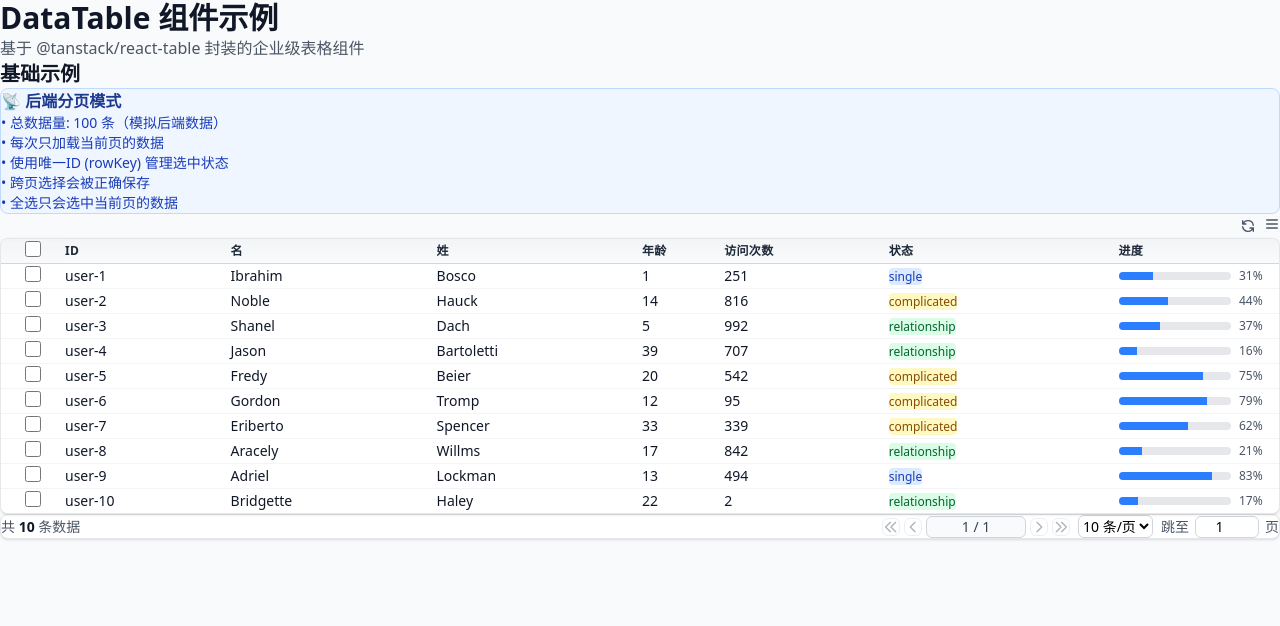
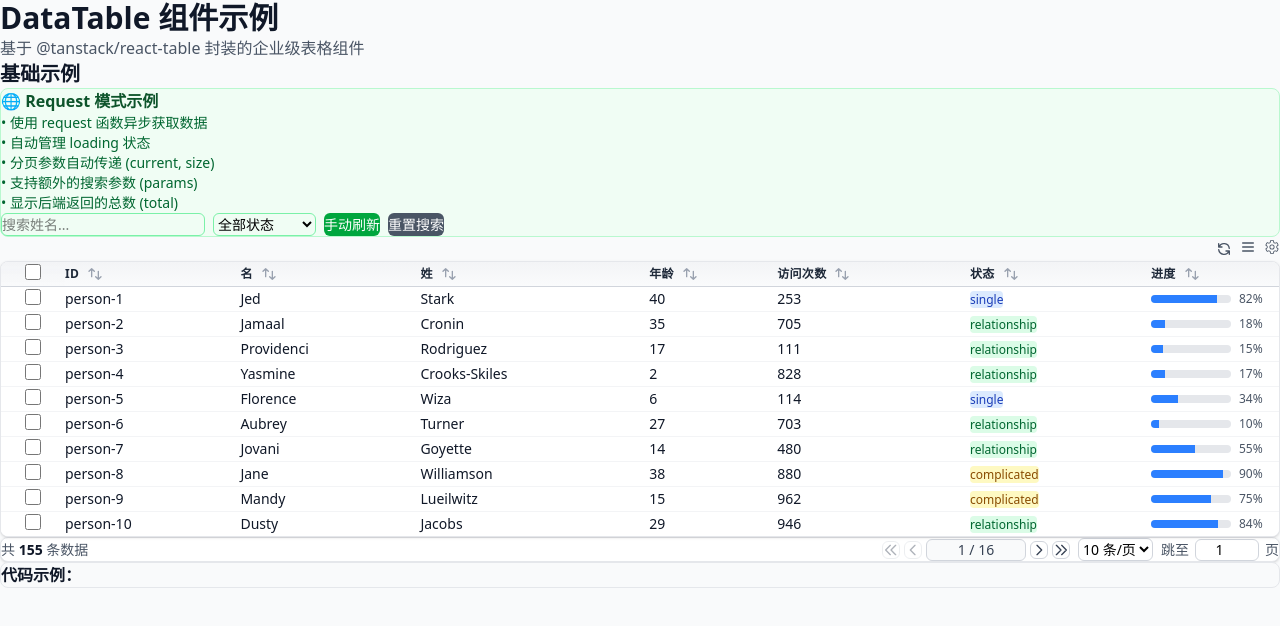
Before and after one commit to ggaris/react-table, a React (Vite) app: page / in a window 1280 px wide. Shown: the top 626 px of the page. Built offline with nearby package versions, Linux system fonts and the light colour scheme.

Commit message:
完成分页封装

```diff
--- a/src/components/table/index.ts
+++ b/src/components/table/index.ts
@@ -4,6 +4,12 @@ export { Checkbox } from "./checkbox";
 export { ColumnFilter } from "./column-filter";
 export { ColumnHeader } from "./column-header";
 export { ColumnVisibility } from "./column-visibility";
-export { DataTable, type DataTableProps, type DataTableRef } from "./table";
+export {
+	DataTable,
+	type DataTableProps,
+	type DataTableRef,
+	type RequestParams,
+	type RequestResult,
+} from "./table";
 export { TableSkeleton } from "./table-skeleton";
 export { type DensityType, ToolBar } from "./toolbar";
--- a/src/components/table/table.tsx
+++ b/src/components/table/table.tsx
@@ -19,7 +19,7 @@ import { type DensityType, ToolBar } from "./toolbar";
  * DataTable Ref 暴露的方法
  */
 export interface DataTableRef<TData = unknown> {
-	/** 刷新表格（调用 onRefresh 回调） */
+	/** 刷新表格（调用 onRefresh 回调或重新执行 request） */
 	refresh: () => void;
 	/** 重置行选择 */
 	resetSelection: () => void;
@@ -35,6 +35,32 @@ export interface DataTableRef<TData = unknown> {
 	setPageSize: (pageSize: number) => void;
 	/** 获取当前页码信息 */
 	getPaginationState: () => { pageIndex: number; pageSize: number };
+	/** 重新加载数据（request 模式） */
+	reload: () => void;
+}
+
+/**
+ * Request 函数的参数类型
+ */
+export interface RequestParams {
+	/** 当前页码（从1开始） */
+	current: number;
+	/** 每页大小 */
+	size: number;
+	/** 额外的搜索/筛选参数 */
+	[key: string]: any;
+}
+
+/**
+ * Request 函数的返回结果类型
+ */
+export interface RequestResult<TData> {
+	/** 当前页的数据 */
+	data: TData[];
+	/** 数据总数 */
+	total: number;
+	/** 是否成功（可选） */
+	success?: boolean;
 }
 
 /**
@@ -43,13 +69,17 @@ export interface DataTableRef<TData = unknown> {
 export interface DataTableProps<TData> {
 	/** 表格行的唯一标识字段名 */
 	rowKey: keyof TData;
-	/** 表格数据 */
-	data: TData[];
+	/** 表格数据（与 request 二选一） */
+	data?: TData[];
+	/** 异步请求数据函数（与 data 二选一） */
+	request?: (params: RequestParams) => Promise<RequestResult<TData>>;
+	/** 传递给 request 的额外参数 */
+	params?: Record<string, any>;
 	/** 列定义 */
 	columns: ColumnDef<TData>[];
 	/** localStorage 存储的 key,用于持久化列的显示/隐藏配置。如果提供，将自动启用列可见性控制 */
 	storageKey?: string;
-	/** 是否显示加载状态 */
+	/** 是否显示加载状态（data 模式使用） */
 	loading?: boolean;
 	/** 是否启用行选择功能 */
 	enableRowSelection?: boolean;
@@ -69,7 +99,7 @@ export interface DataTableProps<TData> {
 	pageSizeOptions?: number[];
 	/** 是否显示工具栏 */
 	showToolBar?: boolean;
-	/** 刷新回调。如果提供，将自动在工具栏显示刷新按钮 */
+	/** 刷新回调。如果提供，将自动在工具栏显示刷新按钮（data 模式使用） */
 	onRefresh?: () => void;
 }
 
@@ -98,10 +128,12 @@ export interface DataTableProps<TData> {
 function DataTableInner<TData>(
 	{
 		rowKey,
-		data,
+		data: externalData,
+		request,
+		params,
 		columns,
 		storageKey,
-		loading = false,
+		loading: externalLoading = false,
 		enableRowSelection = false,
 		enableSorting = true,
 		enablePagination = true,
@@ -115,6 +147,16 @@ function DataTableInner<TData>(
 	}: DataTableProps<TData>,
 	ref: React.Ref<DataTableRef<TData>>,
 ) {
+	// request 模式的状态
+	const [requestData, setRequestData] = React.useState<TData[]>([]);
+	const [requestTotal, setRequestTotal] = React.useState(0);
+	const [requestLoading, setRequestLoading] = React.useState(false);
+
+	// 判断使用哪种模式
+	const isRequestMode = !!request;
+	const data = isRequestMode ? requestData : (externalData || []);
+	const loading = isRequestMode ? requestLoading : externalLoading;
+	const total = isRequestMode ? requestTotal : data.length;
 	// 密度状态
 	const [density, setDensity] = React.useState<DensityType>("default");
 
@@ -168,6 +210,42 @@ function DataTableInner<TData>(
 		}
 	}, [columnVisibility, storageKey]);
 
+	// request 模式下的数据获取函数
+	const fetchData = React.useCallback(async () => {
+		if (!request) return;
+
+		try {
+			setRequestLoading(true);
+			const result = await request({
+				current: pagination.pageIndex + 1, // 转换为从1开始
+				size: pagination.pageSize,
+				...params, // 传入额外参数
+			});
+
+			if (result.success === false) {
+				console.error("数据请求失败");
+				setRequestData([]);
+				setRequestTotal(0);
+			} else {
+				setRequestData(result.data);
+				setRequestTotal(result.total);
+			}
+		} catch (error) {
+			console.error("数据请求异常:", error);
+			setRequestData([]);
+			setRequestTotal(0);
+		} finally {
+			setRequestLoading(false);
+		}
+	}, [request, pagination.pageIndex, pagination.pageSize, params]);
+
+	// request 模式下，当分页或参数变化时自动加载数据
+	React.useEffect(() => {
+		if (isRequestMode) {
+			fetchData();
+		}
+	}, [isRequestMode, fetchData]);
+
 	// 创建表格实例
 	const table = useReactTable({
 		data,
@@ -188,9 +266,13 @@ function DataTableInner<TData>(
 		onPaginationChange: setPagination,
 		getCoreRowModel: getCoreRowModel(),
 		getSortedRowModel: enableSorting ? getSortedRowModel() : undefined,
-		getPaginationRowModel: enablePagination
-			? getPaginationRowModel()
+		// Request 模式使用手动分页，Data 模式使用前端分页
+		manualPagination: isRequestMode,
+		pageCount: isRequestMode
+			? Math.ceil(total / pagination.pageSize)
 			: undefined,
+		getPaginationRowModel:
+			enablePagination && !isRequestMode ? getPaginationRowModel() : undefined,
 	});
 
 	// 当行选择变化时触发回调
@@ -208,8 +290,15 @@ function DataTableInner<TData>(
 		ref,
 		() => ({
 			refresh: () => {
-				if (onRefresh) {
+				if (isRequestMode) {
+					fetchData();
+				} else if (onRefresh) {
 					onRefresh();
+				}
+			},
+			reload: () => {
+				if (isRequestMode) {
+					fetchData();
 				}
 			},
 			resetSelection: () => {
@@ -234,7 +323,15 @@ function DataTableInner<TData>(
 				return pagination;
 			},
 		}),
-		[onRefresh, table, rowSelection, pagination, initialPageSize],
+		[
+			isRequestMode,
+			fetchData,
+			onRefresh,
+			table,
+			rowSelection,
+			pagination,
+			initialPageSize,
+		],
 	);
 
 	// 处理行点击 - 同时切换行选择状态
@@ -267,10 +364,14 @@ function DataTableInner<TData>(
 					table={table}
 					showColumnVisibility={!!storageKey}
 					showDensity
-					showRefresh={!!onRefresh}
+					showRefresh={isRequestMode || !!onRefresh}
 					density={density}
 					onDensityChange={setDensity}
-					onRefresh={onRefresh}
+					onRefresh={
+						isRequestMode
+							? fetchData
+							: onRefresh
+					}
 				/>
 			)}
 
@@ -514,7 +615,7 @@ function DataTableInner<TData>(
 						<span className="text-gray-600">
 							共{" "}
 							<span className="font-semibold text-gray-900">
-								{table.getFilteredRowModel().rows.length}
+								{total}
 							</span>{" "}
 							条数据
 						</span>
--- /dev/null
+++ b/src/example/RequestModeExample.tsx
@@ -0,0 +1,230 @@
+import type { ColumnDef } from "@tanstack/react-table";
+import React from "react";
+import {
+	DataTable,
+	type DataTableRef,
+	type RequestParams,
+	type RequestResult,
+} from "../components/table";
+import { makeData } from "./makeData";
+
+type Person = {
+	id: string;
+	firstName: string;
+	lastName: string;
+	age: number;
+	visits: number;
+	status: string;
+	progress: number;
+};
+
+/**
+ * Request 模式示例
+ * 展示如何使用 request 函数从后端获取数据
+ */
+export function RequestModeExample() {
+	const tableRef = React.useRef<DataTableRef<Person>>(null);
+
+	// 模拟后端数据（实际应用中这会在服务器端）
+	// 使用 faker 生成 155 条真实的测试数据
+	const [backendData] = React.useState(() => {
+		const rawData = makeData(155);
+		return rawData.map((item, index) => ({
+			...item,
+			id: `person-${index + 1}`,
+		}));
+	});
+
+	// 搜索参数状态
+	const [searchParams, setSearchParams] = React.useState({
+		keyword: "",
+		status: "",
+	});
+
+	// 定义列
+	const columns = React.useMemo<ColumnDef<Person>[]>(
+		() => [
+			{
+				accessorKey: "id",
+				header: "ID",
+				size: 100,
+			},
+			{
+				accessorKey: "firstName",
+				header: "名",
+			},
+			{
+				accessorKey: "lastName",
+				header: "姓",
+			},
+			{
+				accessorKey: "age",
+				header: "年龄",
+			},
+			{
+				accessorKey: "visits",
+				header: "访问次数",
+			},
+			{
+				accessorKey: "status",
+				header: "状态",
+				cell: (info) => {
+					const status = info.getValue() as string;
+					const statusColors: Record<string, string> = {
+						relationship: "bg-green-100 text-green-800",
+						complicated: "bg-yellow-100 text-yellow-800",
+						single: "bg-blue-100 text-blue-800",
+					};
+					return (
+						<span
+							className={`px-2 py-1 rounded text-xs font-medium ${
+								statusColors[status] || "bg-gray-100 text-gray-800"
+							}`}
+						>
+							{status}
+						</span>
+					);
+				},
+			},
+			{
+				accessorKey: "progress",
+				header: "进度",
+				cell: (info) => {
+					const progress = info.getValue() as number;
+					return (
+						<div className="flex items-center gap-2">
+							<div className="flex-1 h-2 bg-gray-200 rounded-full overflow-hidden">
+								<div
+									className="h-full bg-blue-500 transition-all"
+									style={{ width: `${progress}%` }}
+								/>
+							</div>
+							<span className="text-xs text-gray-600 w-10">{progress}%</span>
+						</div>
+					);
+				},
+			},
+		],
+		[],
+	);
+
+	// 模拟后端请求
+	const fetchData = async (
+		params: RequestParams,
+	): Promise<RequestResult<Person>> => {
+		console.log("请求参数:", params);
+
+		// 模拟网络延迟
+		await new Promise((resolve) => setTimeout(resolve, 800));
+
+		// 模拟筛选
+		let filteredData = [...backendData];
+
+		if (params.keyword) {
+			filteredData = filteredData.filter(
+				(item) =>
+					item.firstName.toLowerCase().includes(params.keyword.toLowerCase()) ||
+					item.lastName.toLowerCase().includes(params.keyword.toLowerCase()),
+			);
+		}
+
+		if (params.status) {
+			filteredData = filteredData.filter(
+				(item) => item.status === params.status,
+			);
+		}
+
+		// 分页
+		const start = (params.current - 1) * params.size;
+		const end = start + params.size;
+		const pageData = filteredData.slice(start, end);
+		console.log(filteredData, "filteredData");
+
+		return {
+			data: pageData,
+			total: filteredData.length,
+			success: true,
+		};
+	};
+
+	return (
+		<div className="space-y-4">
+			<div className="bg-green-50 border border-green-200 rounded-lg p-4">
+				<h3 className="font-semibold text-green-900 mb-3">
+					🌐 Request 模式示例
+				</h3>
+				<ul className="text-sm text-green-800 space-y-1 mb-3">
+					<li>• 使用 request 函数异步获取数据</li>
+					<li>• 自动管理 loading 状态</li>
+					<li>• 分页参数自动传递 (current, size)</li>
+					<li>• 支持额外的搜索参数 (params)</li>
+					<li>• 显示后端返回的总数 (total)</li>
+				</ul>
+
+				{/* 搜索控件 */}
+				<div className="flex flex-wrap gap-2">
+					<input
+						type="text"
+						placeholder="搜索姓名..."
+						value={searchParams.keyword}
+						onChange={(e) =>
+							setSearchParams({ ...searchParams, keyword: e.target.value })
+						}
+						className="px-3 py-2 border border-green-300 rounded-md text-sm"
+					/>
+					<select
+						value={searchParams.status}
+						onChange={(e) =>
+							setSearchParams({ ...searchParams, status: e.target.value })
+						}
+						className="px-3 py-2 border border-green-300 rounded-md text-sm"
+					>
+						<option value="">全部状态</option>
+						<option value="single">single</option>
+						<option value="relationship">relationship</option>
+						<option value="complicated">complicated</option>
+					</select>
+					<button
+						type="button"
+						onClick={() => tableRef.current?.refresh()}
+						className="px-4 py-2 bg-green-600 text-white rounded-md hover:bg-green-700 text-sm"
+					>
+						手动刷新
+					</button>
+					<button
+						type="button"
+						onClick={() => {
+							setSearchParams({ keyword: "", status: "" });
+							tableRef.current?.resetPagination();
+						}}
+						className="px-4 py-2 bg-gray-600 text-white rounded-md hover:bg-gray-700 text-sm"
+					>
+						重置搜索
+					</button>
+				</div>
+			</div>
+
+			<DataTable
+				ref={tableRef}
+				request={fetchData}
+				params={searchParams}
+				columns={columns}
+				rowKey="id"
+				storageKey="request-demo"
+				enableRowSelection
+				enableSorting
+				enablePagination
+				initialPageSize={10}
+				showToolBar
+				onSelectionChange={(selectedRows) => {
+					console.log("选中的行:", selectedRows);
+				}}
+			/>
+
+			<div className="bg-gray-50 border border-gray-200 rounded-lg p-4">
+				<h4 className="font-semibold text-gray-900 mb-2">代码示例：</h4>
+				<pre className="text-xs text-gray-700 overflow-x-auto"></pre>
+			</div>
+		</div>
+	);
+}
--- a/src/index.ts
+++ b/src/index.ts
@@ -8,6 +8,8 @@ export {
 	type DataTableProps,
 	type DataTableRef,
 	type DensityType,
+	type RequestParams,
+	type RequestResult,
 	TableSkeleton,
 	ToolBar,
 } from "./components/table";
--- a/src/index.tsx
+++ b/src/index.tsx
@@ -1,6 +1,7 @@
 import React from "react";
 import ReactDOM from "react-dom/client";
 import "./index.css";
+import { RequestModeExample } from "./example/RequestModeExample";
 import { ServerPaginationExample } from "./example/ServerPaginationExample";
 
 function App() {
@@ -19,7 +20,8 @@ function App() {
 				{/* 基础示例 */}
 				<section>
 					<h2 className="text-xl font-semibold text-gray-900 mb-4">基础示例</h2>
-					<ServerPaginationExample />
+					{/* <ServerPaginationExample /> */}
+					<RequestModeExample />
 				</section>
 			</div>
 		</div>
```
Also changed, not shown: 1 other file (tests, documents, lock files or other folders).
